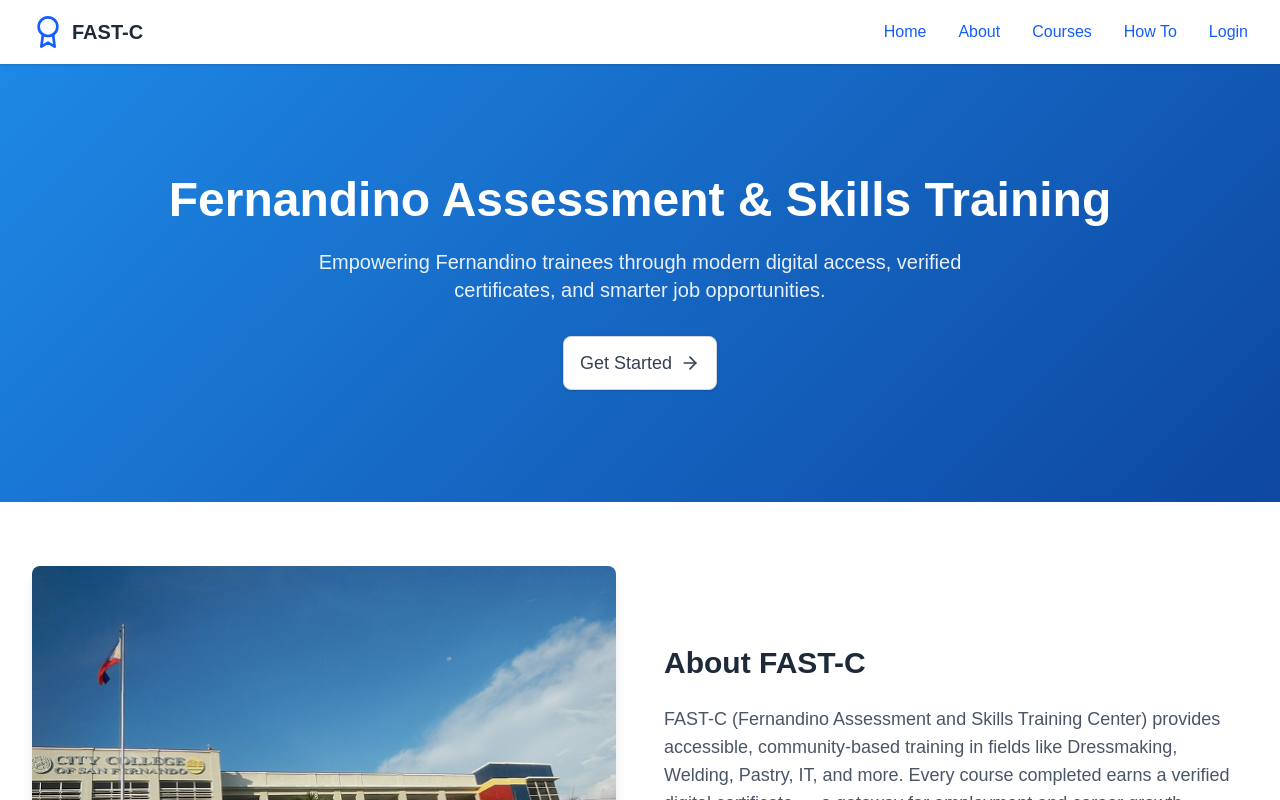
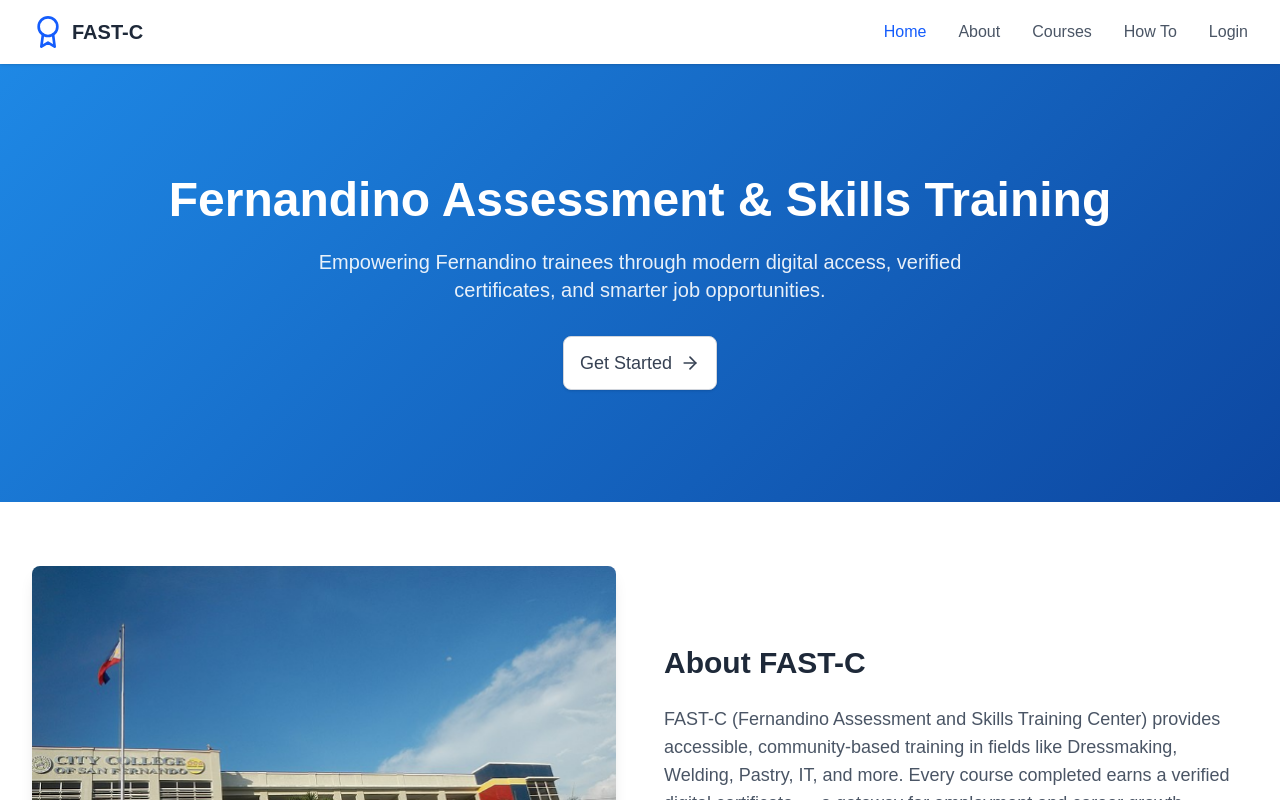
Before and after one commit to mchlginga/fastc, a React (Vite) app in the folder frontend/: page / in a window 1280 px wide. Shown: the top 800 px of the page. Built offline with nearby package versions, Linux system fonts and the light colour scheme; no server answers.

Commit message:
style: adjust navigation link colors on homepage

```diff
--- a/frontend/src/pages/Homepage.jsx
+++ b/frontend/src/pages/Homepage.jsx
@@ -26,10 +26,10 @@ const Homepage = () => {
 
                         <div className="hidden md:flex items-center space-x-8">
                             <Link to="/" className="text-blue-600 font-medium">Home</Link>
-                            <Link to="/" className="text-blue-600 font-medium">About</Link>
-                            <Link to="/" className="text-blue-600 font-medium">Courses</Link>
-                            <Link to="/" className="text-blue-600 font-medium">How To</Link>
-                            <Link to="/login" className="text-blue-600 font-medium">Login</Link>
+                            <Link to="/" className="text-gray-600 font-medium">About</Link>
+                            <Link to="/" className="text-gray-600 font-medium">Courses</Link>
+                            <Link to="/" className="text-gray-600 font-medium">How To</Link>
+                            <Link to="/login" className="text-gray-600 font-medium">Login</Link>
                         </div>
 
                         <div className="md:hidden flex items-center">
```
